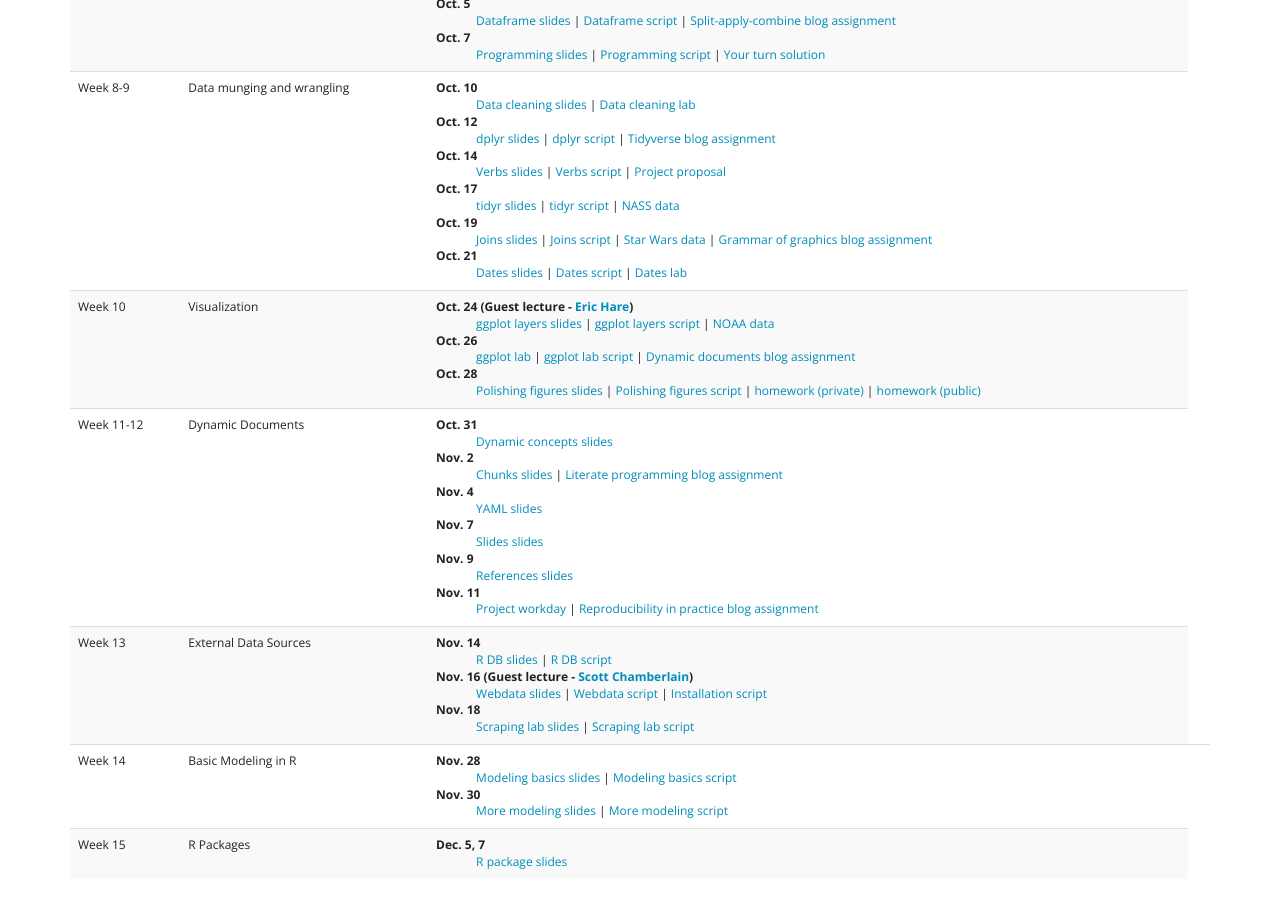
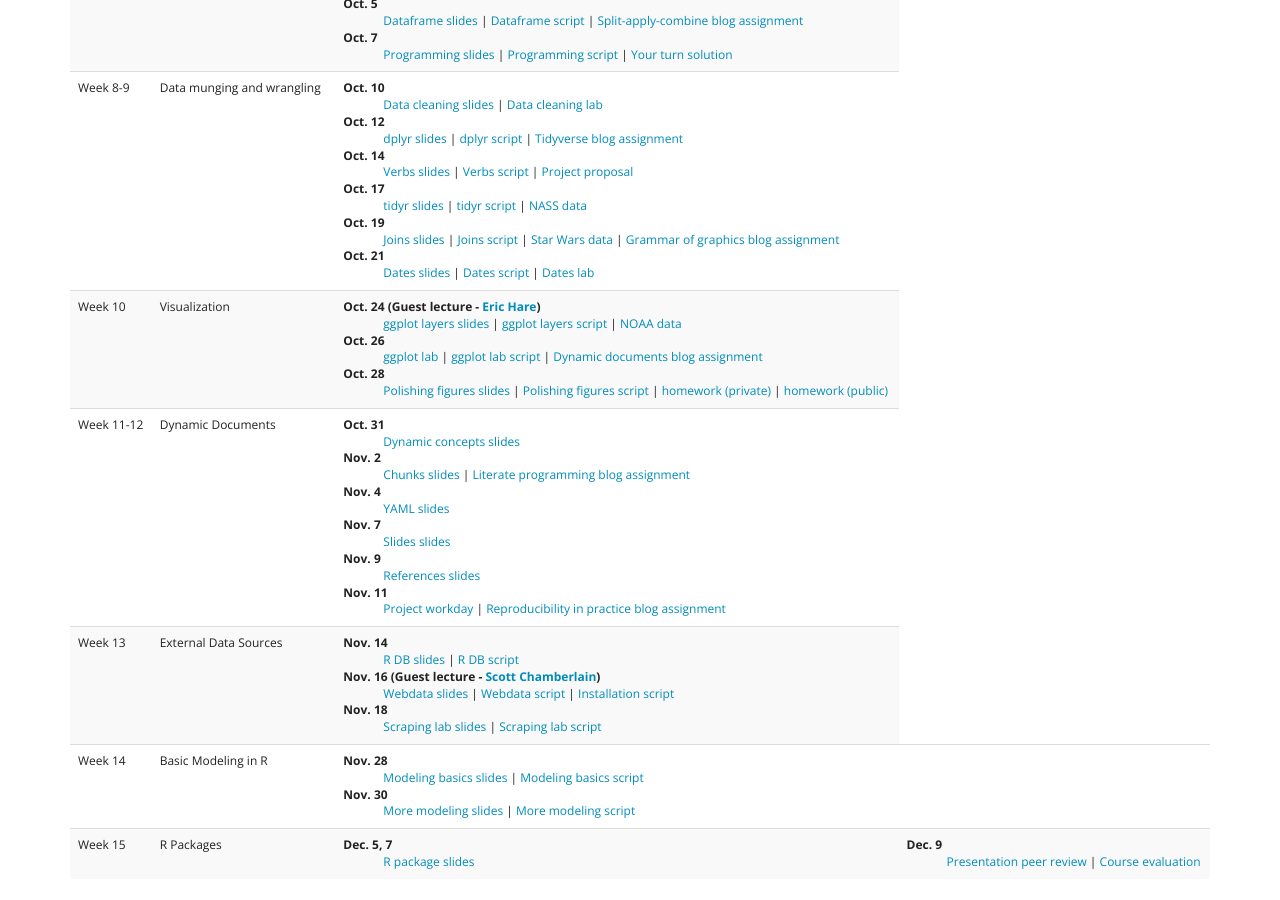
Before and after one commit to agron590-ISU/agron590-ISU.github.io, a Jekyll site: the page built from syllabus.html, in a window 1280 px wide and 900 px high, scrolled down 873 px. Built offline with Jekyll 4.4.1, drawn with Linux system fonts in a browser that asks for light colours.

Commit message:
add links

```diff
--- a/syllabus.html
+++ b/syllabus.html
@@ -176,6 +176,8 @@
         <td>R Packages</td>
         <td><dt>Dec. 5, 7</dt>
         <dd><a href="../materials/week_15/packages/slides_packages.html" target=_blank>R package slides</a></dd>
+        <td><dt>Dec. 9</dt>
+        <dd><a href="https://docs.google.com/forms/d/e/1FAIpQLSfIzlM2N5bGrBI5HsMO7xQGdmd0MsZqbnA7GzohISSsX4Jk4w/viewform" target=_blank>Presentation peer review</a> | <a href="https://docs.google.com/forms/d/e/1FAIpQLSdrc_hjTMDBnSTC7wR8gTfXjkfGoCC6dfahvL2SGKsg3Xn91g/viewform" target=_blank>Course evaluation</a></dd>
         </td>
       </tr>
     </tbody>
```
